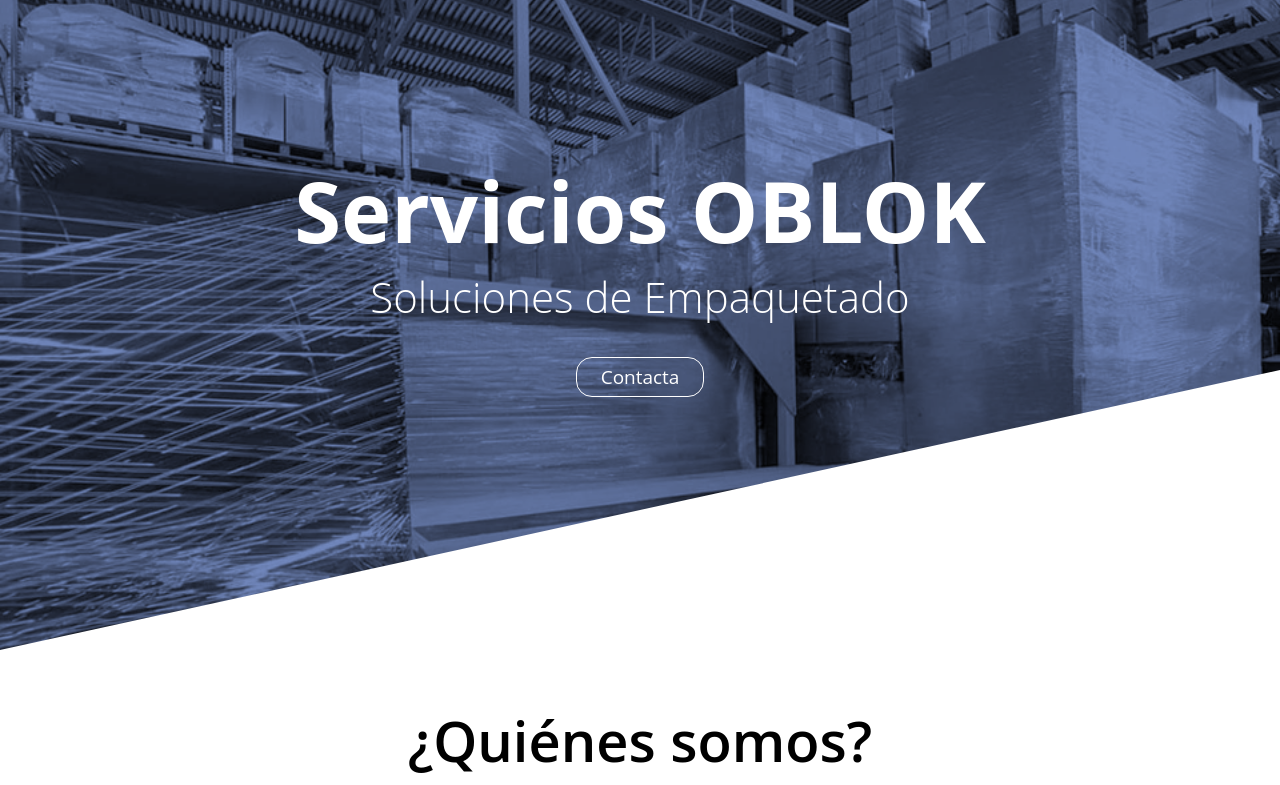
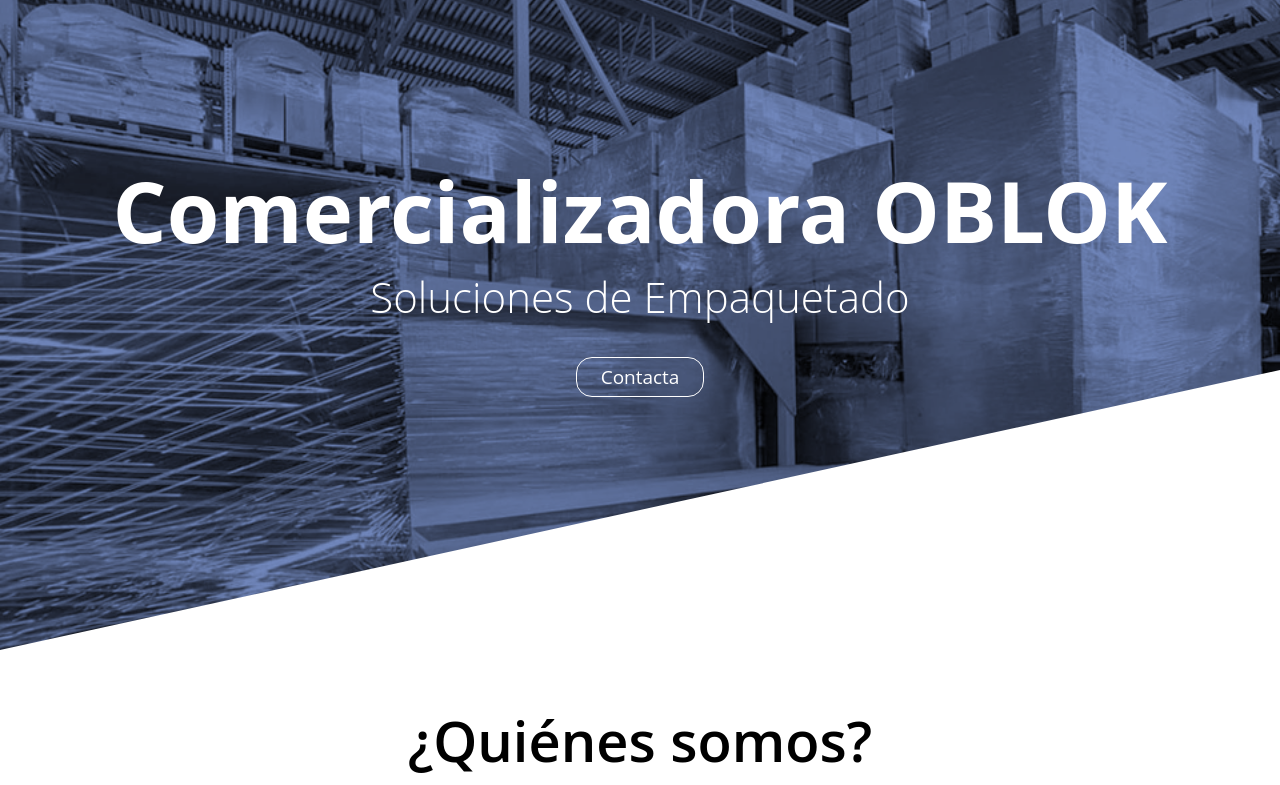
Before and after one commit to Jonathan174/servicios-oblok, a plain HTML site: page index.html in a window 1280 px wide. Shown: the top 785 px of the page. Drawn offline with Linux system fonts and the light colour scheme.

Commit message:
Update index.html

```diff
--- a/index.html
+++ b/index.html
@@ -16,7 +16,7 @@
 <body>
     <header>
         <div class="textos">
-            <h1 class="titulo">Servicios OBLOK</h1>
+            <h1 class="titulo">Comercializadora OBLOK</h1>
             <h3 class="subtitulo">Soluciones de Empaquetado</h3>
             <a href="#" class="boton">Contacta</a>
         </div>
```
